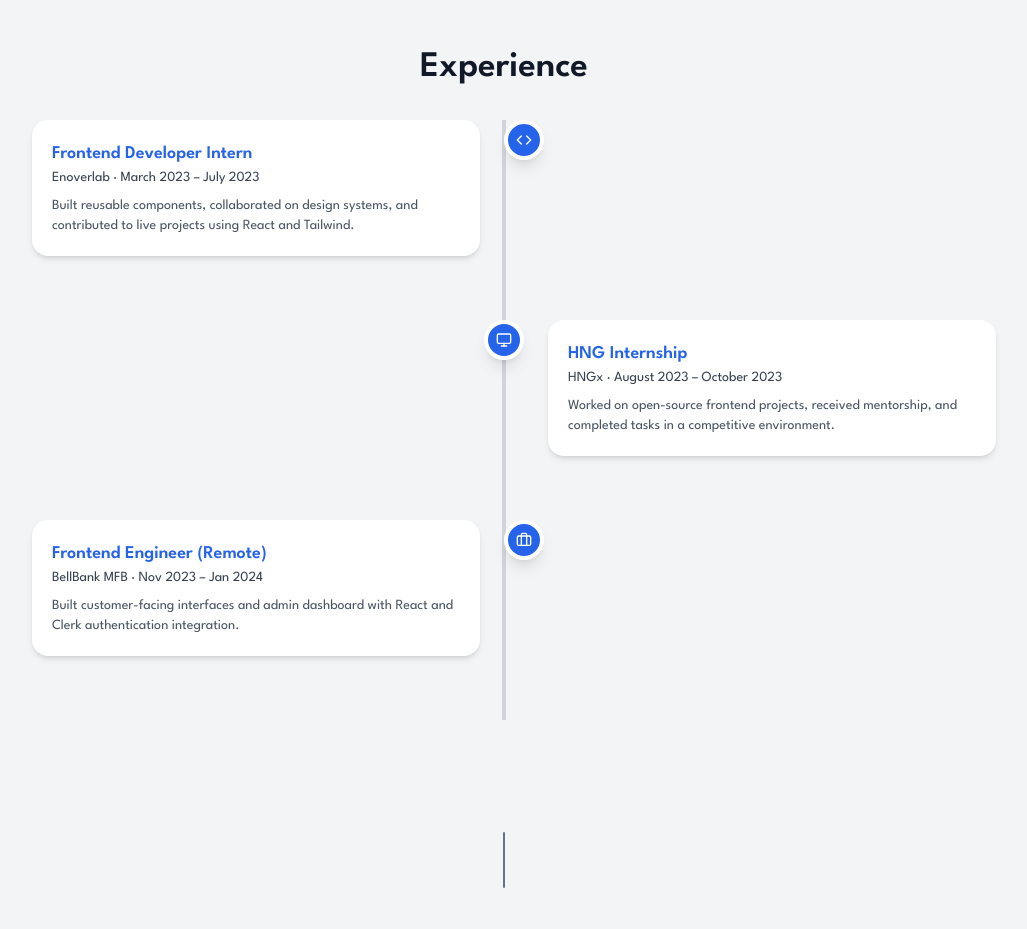
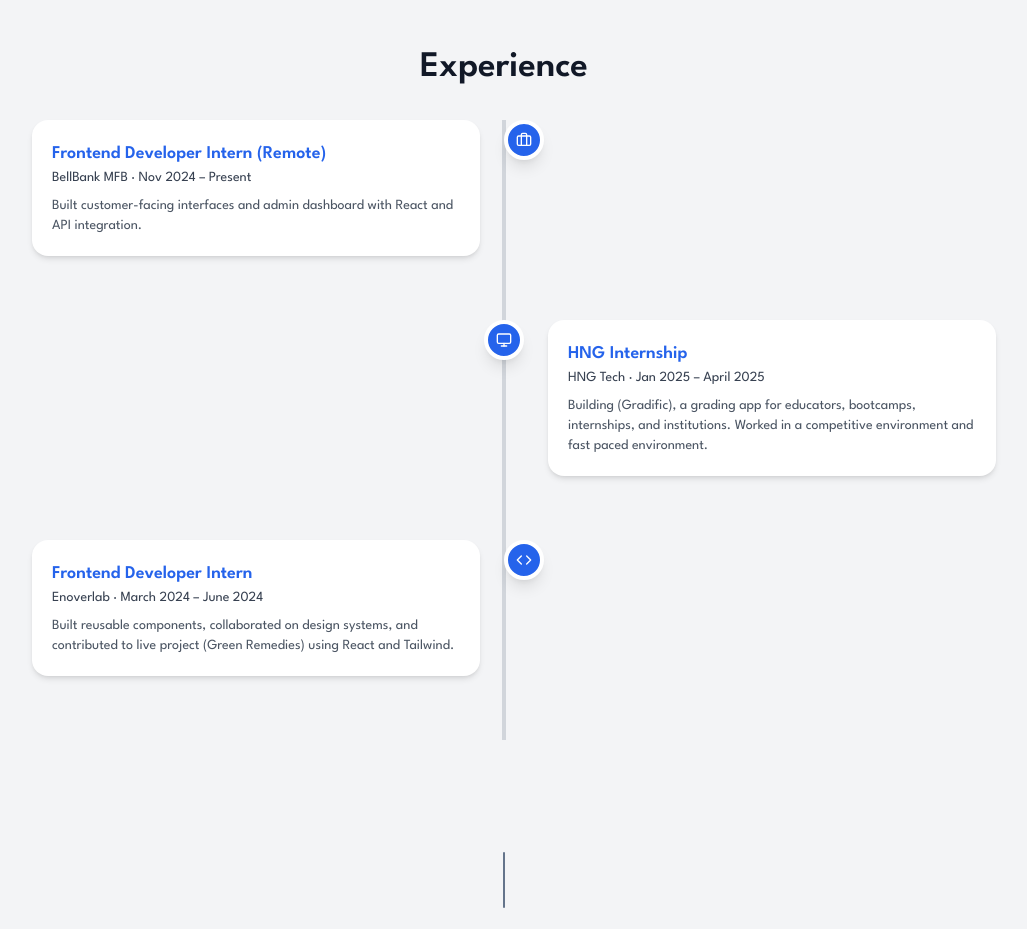
Before and after one commit to Mahmud1087/portfolio_new, a React (Vite) app: page / in a window 1280 px wide. Shown: the part 1400-2329 px from the top of the page, without its empty margins (136-1163 px from the left). Built offline with nearby package versions, Linux system fonts and the light colour scheme; a web font is replaced by a local one.

Commit message:
edited the experience to match the correct dates

```diff
--- a/src/components/Experience.tsx
+++ b/src/components/Experience.tsx
@@ -5,28 +5,40 @@ import { Briefcase, Code, Monitor } from 'lucide-react';
 
 const experiences = [
   {
-    title: 'Frontend Developer Intern',
-    company: 'Enoverlab',
-    period: 'March 2023 – July 2023',
+    title: 'Frontend Developer Intern (Remote)',
+    company: 'BellBank MFB',
+    period: 'Nov 2024 – Present',
     description:
-      'Built reusable components, collaborated on design systems, and contributed to live projects using React and Tailwind.',
-    icon: <Code size={16} className='text-white' />,
+      'Built customer-facing interfaces and admin dashboard with React and API integration.',
+    icon: <Briefcase size={16} className='text-white' />,
   },
   {
     title: 'HNG Internship',
-    company: 'HNGx',
-    period: 'August 2023 – October 2023',
-    description:
-      'Worked on open-source frontend projects, received mentorship, and completed tasks in a competitive environment.',
+    company: 'HNG Tech',
+    period: 'Jan 2025 – April 2025',
+    description: (
+      <span>
+        Building (<a href='https://app.gradific.com'>Gradific</a>), a grading
+        app for educators, bootcamps, internships, and institutions. Worked in a
+        competitive environment and fast paced environment.
+      </span>
+    ),
     icon: <Monitor size={16} className='text-white' />,
   },
   {
-    title: 'Frontend Engineer (Remote)',
-    company: 'BellBank MFB',
-    period: 'Nov 2023 – Jan 2024',
-    description:
-      'Built customer-facing interfaces and admin dashboard with React and Clerk authentication integration.',
-    icon: <Briefcase size={16} className='text-white' />,
+    title: 'Frontend Developer Intern',
+    company: 'Enoverlab',
+    period: 'March 2024 – June 2024',
+    description: (
+      <span>
+        Built reusable components, collaborated on design systems, and
+        contributed to live project (
+        <a href='https://thegreenremedies.com'>Green Remedies</a>) using React
+        and Tailwind.
+      </span>
+    ),
+
+    icon: <Code size={16} className='text-white' />,
   },
 ];
 
```
